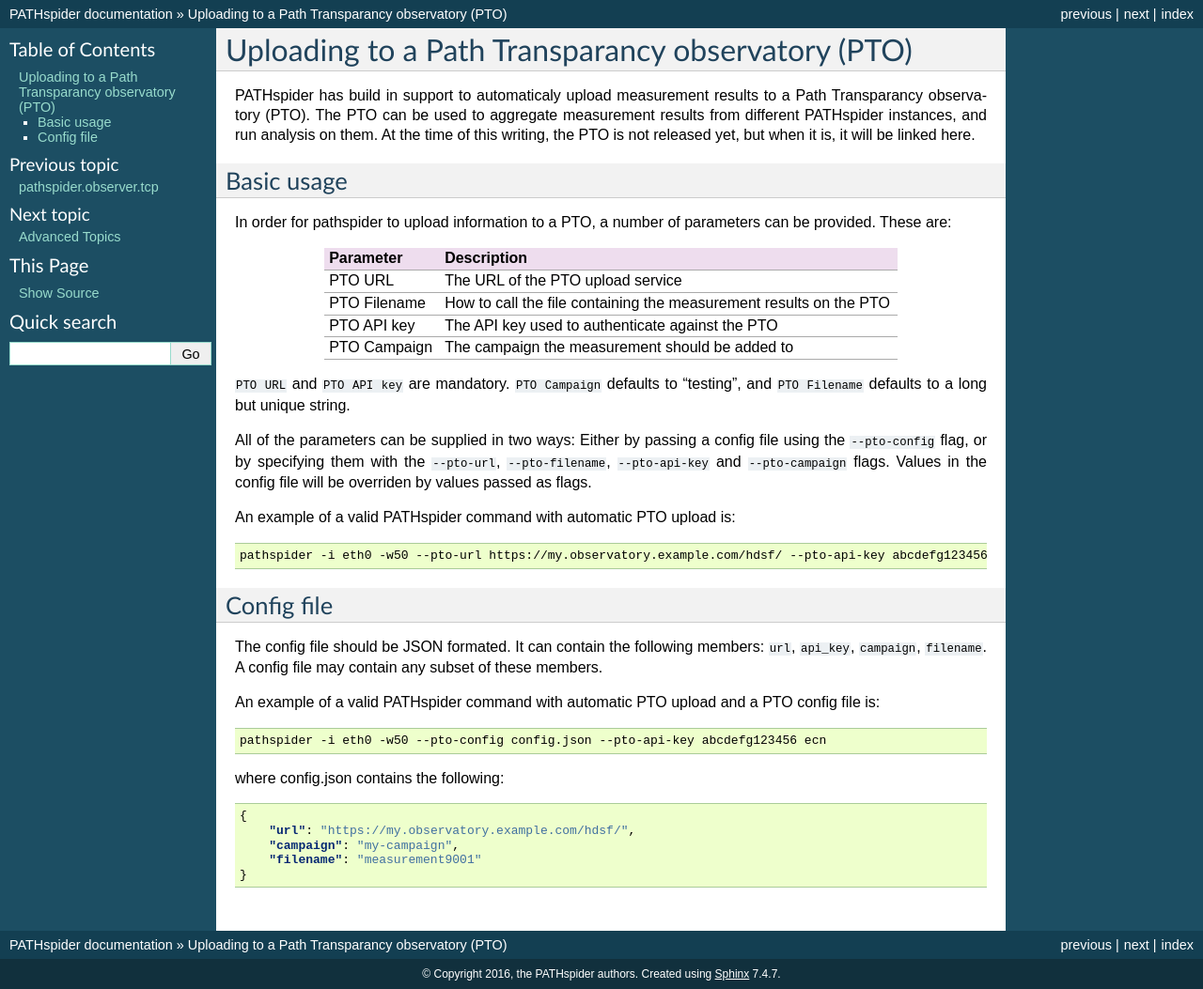
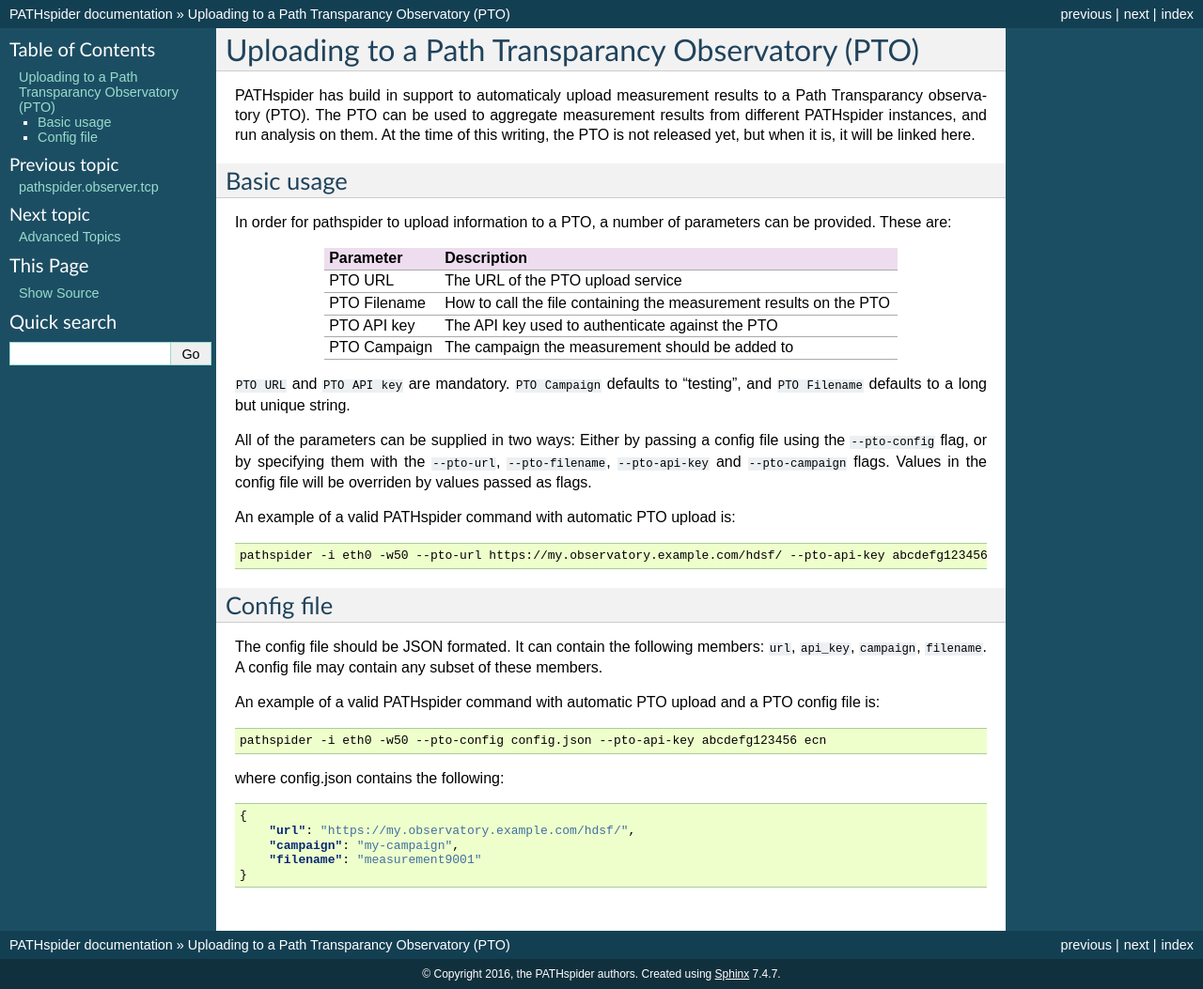
Before and after one commit to mami-project/pathspider, a Sphinx documentation site: the page built from doc/pto_upload.rst, in a window 1280 px wide. Shown: the whole page at 94% size. Built offline with Sphinx 7.4.7, drawn with Linux system fonts in a browser that asks for light colours.

Commit message:
PTO should be title cased

```diff
--- a/doc/pto_upload.rst
+++ b/doc/pto_upload.rst
@@ -1,4 +1,4 @@
-Uploading to a Path Transparancy observatory (PTO)
+Uploading to a Path Transparancy Observatory (PTO)
 ===================================================
 
 PATHspider has build in support to automaticaly upload measurement results to a Path Transparancy observatory (PTO).
```
